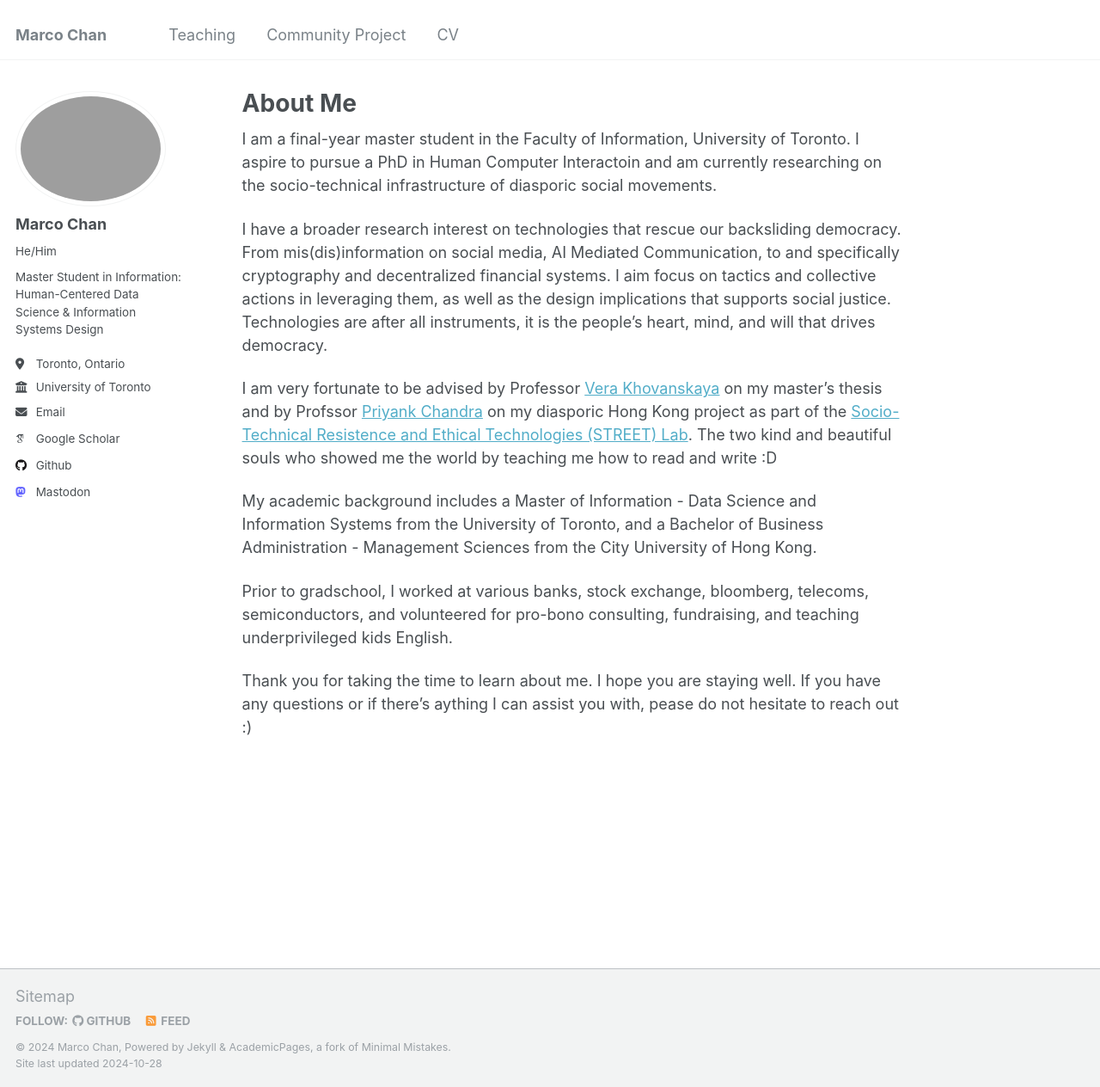
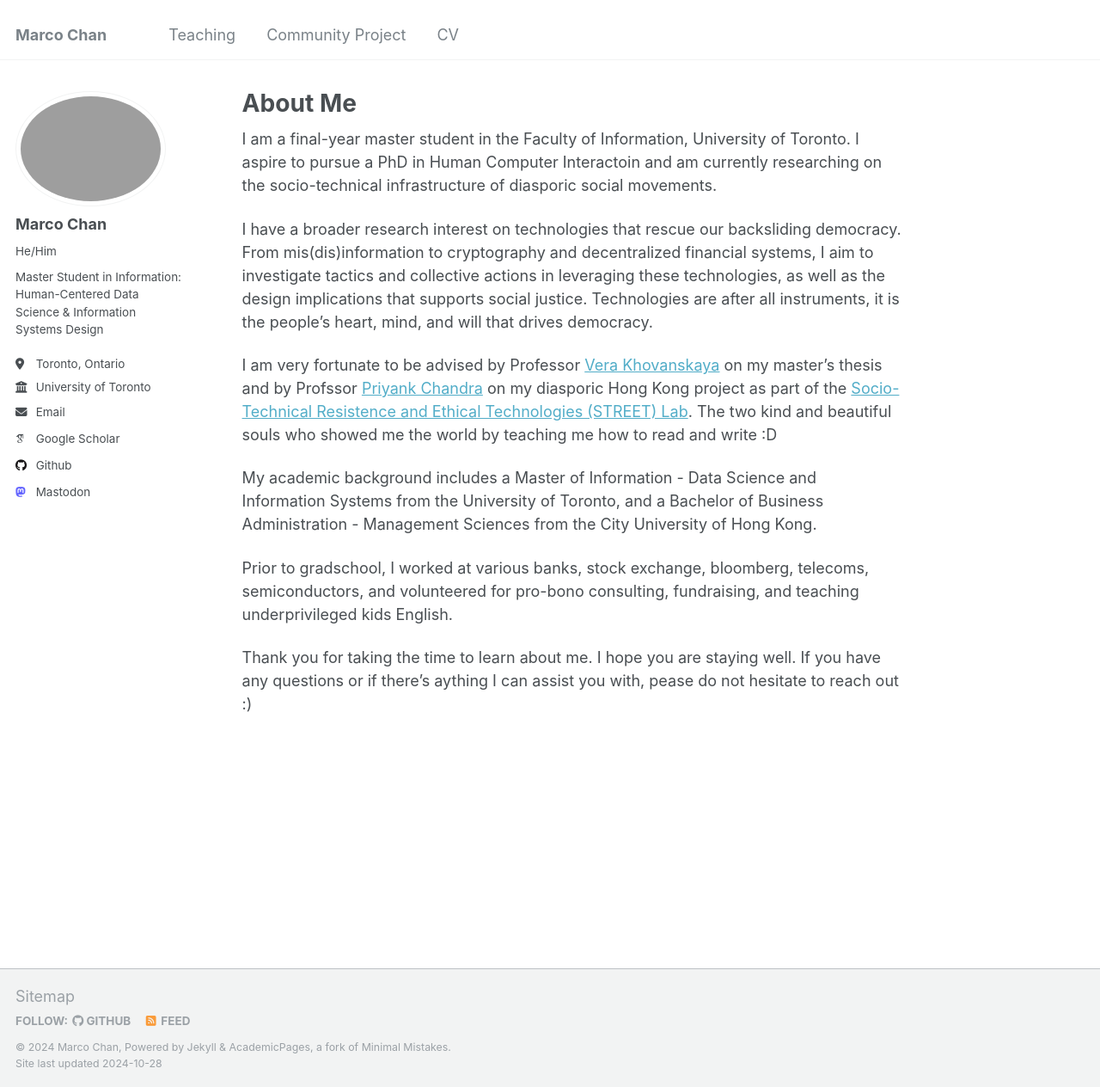
Before and after one commit to Marco-ProspectivePhD/home, a Jekyll site: the page built from _pages/about.md, in a window 1280 px wide and 1264 px high. Shown: the whole window at 86% size. Built offline with Jekyll 4.4.1, drawn with Linux system fonts in a browser that asks for light colours; some web fonts are replaced.

Commit message:
Update about.md

```diff
--- a/_pages/about.md
+++ b/_pages/about.md
@@ -9,7 +9,7 @@ redirect_from:
 
 I am a final-year master student in the Faculty of Information, University of Toronto. I aspire to pursue a PhD in Human Computer Interactoin and am currently researching on the socio-technical infrastructure of diasporic social movements.
 
-I have a broader research interest on technologies that rescue our backsliding democracy. From mis(dis)information on social media, AI Mediated Communication, to and specifically cryptography and decentralized financial systems. I aim focus on tactics and collective actions in leveraging them, as well as the design implications that supports social justice. Technologies are after all instruments, it is the people's heart, mind, and will that drives democracy.
+I have a broader research interest on technologies that rescue our backsliding democracy. From mis(dis)information to cryptography and decentralized financial systems, I aim to investigate tactics and collective actions in leveraging these technologies, as well as the design implications that supports social justice. Technologies are after all instruments, it is the people's heart, mind, and will that drives democracy.
 
 I am very fortunate to be advised by Professor [Vera Khovanskaya](https://verakhovanskaya.github.io/) on my master's thesis and by Profssor [Priyank Chandra](https://www.priyankc.com/) on my diasporic Hong Kong project as part of the [Socio-Technical Resistence and Ethical Technologies (STREET) Lab](https://www.streetlab.tech/). The two kind and beautiful souls who showed me the world by teaching me how to read and write :D
 
```
